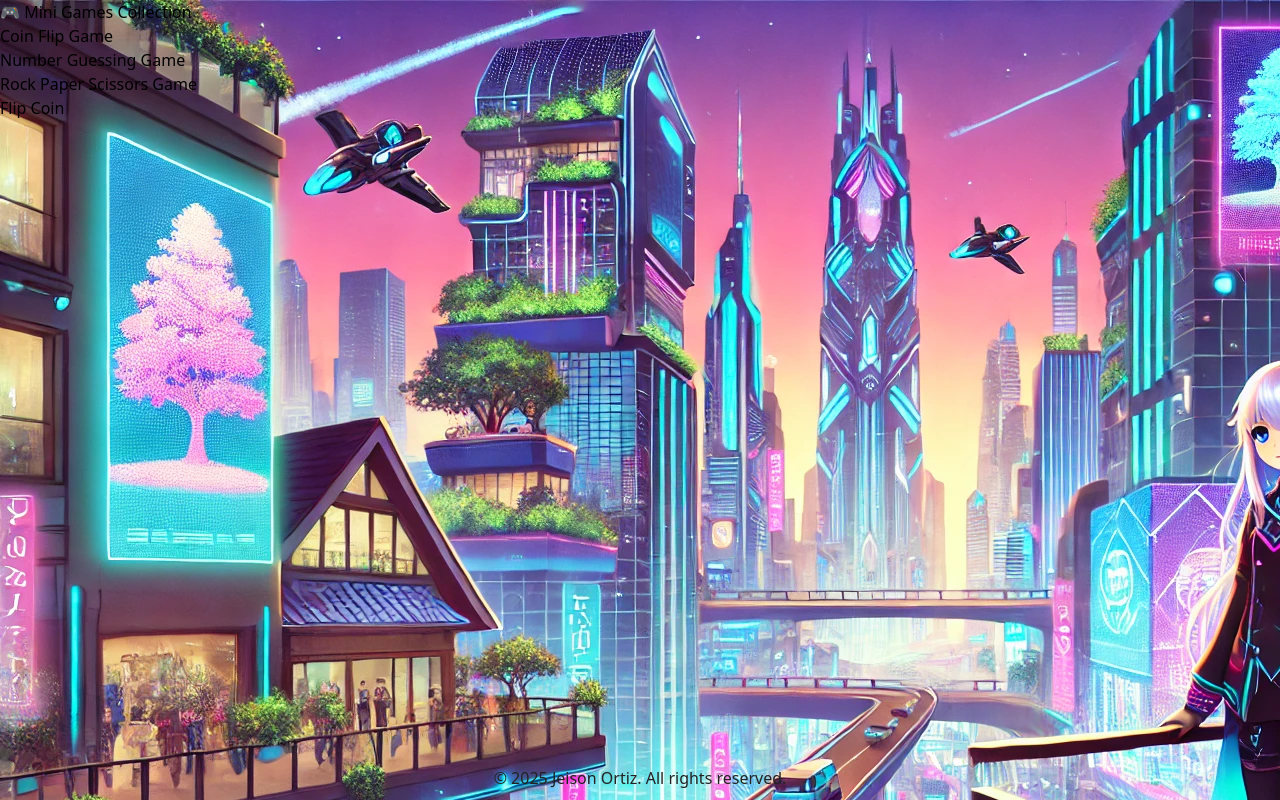
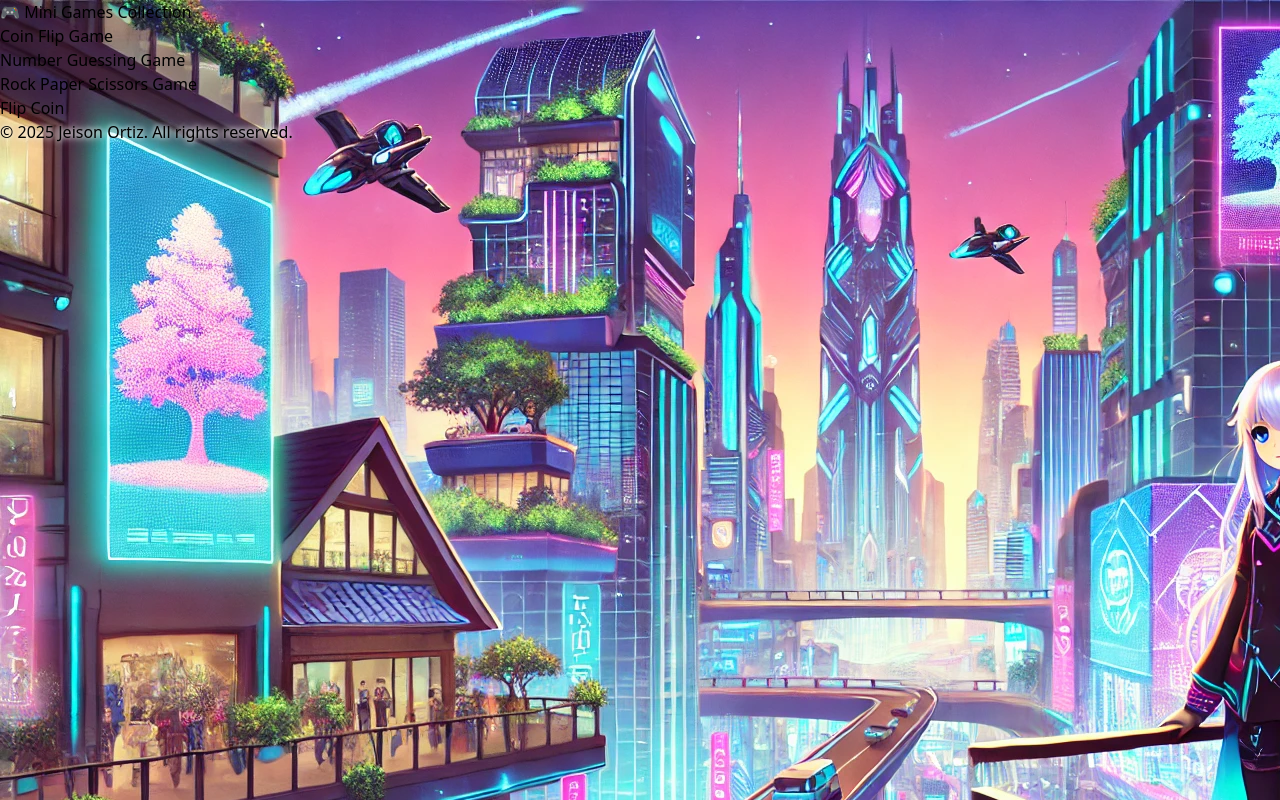
Before and after one commit to JeisonOJ/minigamesPage, a Next.js app: page /pages/coinflip in a window 1280 px wide. Built offline with nearby package versions, Linux system fonts and the light colour scheme.

Commit message:
add styles to the footer

```diff
--- a/src/app/components/Footer.tsx
+++ b/src/app/components/Footer.tsx
@@ -2,8 +2,8 @@ import React from 'react';
 
 const Footer: React.FC = () => {
     return (
-        <footer style={footerStyle}>
-            <p>&copy; {new Date().getFullYear()} Jeison Ortiz. All rights reserved.</p>
+        <footer className={`${footerStyle} z-10 font-bold`}>
+            <p className='shadowWhite'>&copy; {new Date().getFullYear()} Jeison Ortiz. All rights reserved.</p>
         </footer>
     );
 };
@@ -14,7 +14,7 @@ const footerStyle: React.CSSProperties = {
     width: '100%',
     color: '#222',
     textAlign: 'center',
-    padding: '10px 0',
+    padding: '10px 0'
 };
 
 export default Footer;
```
